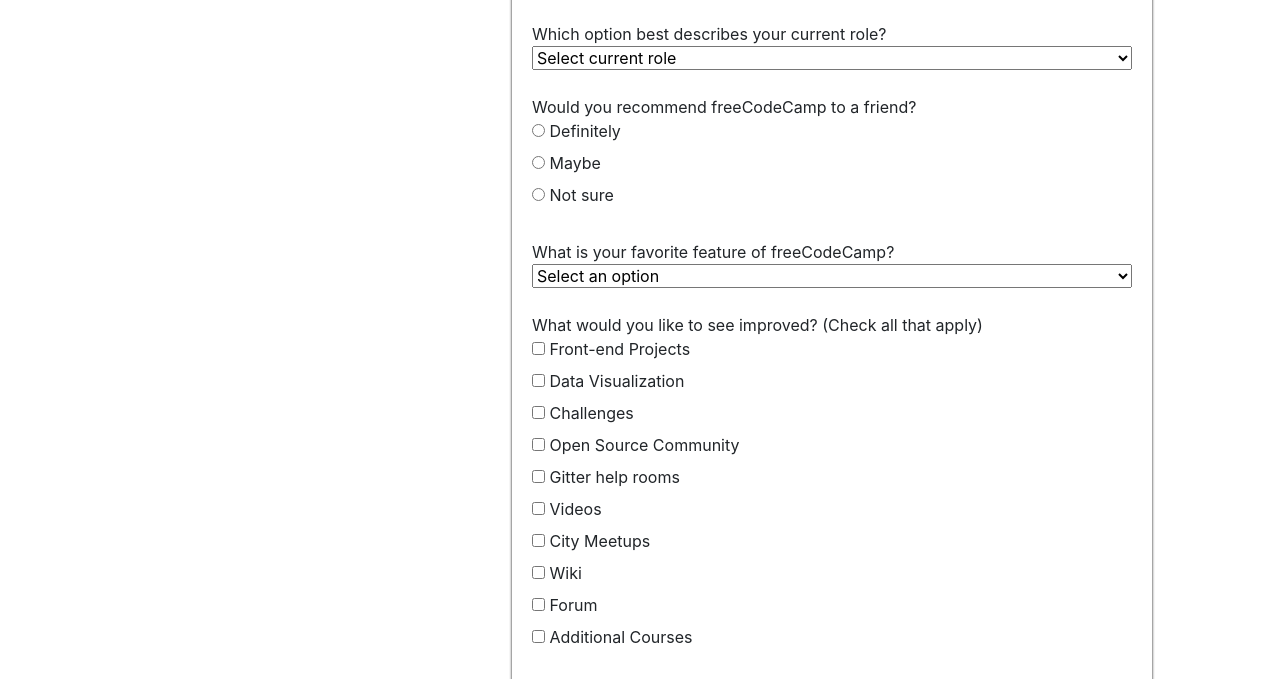
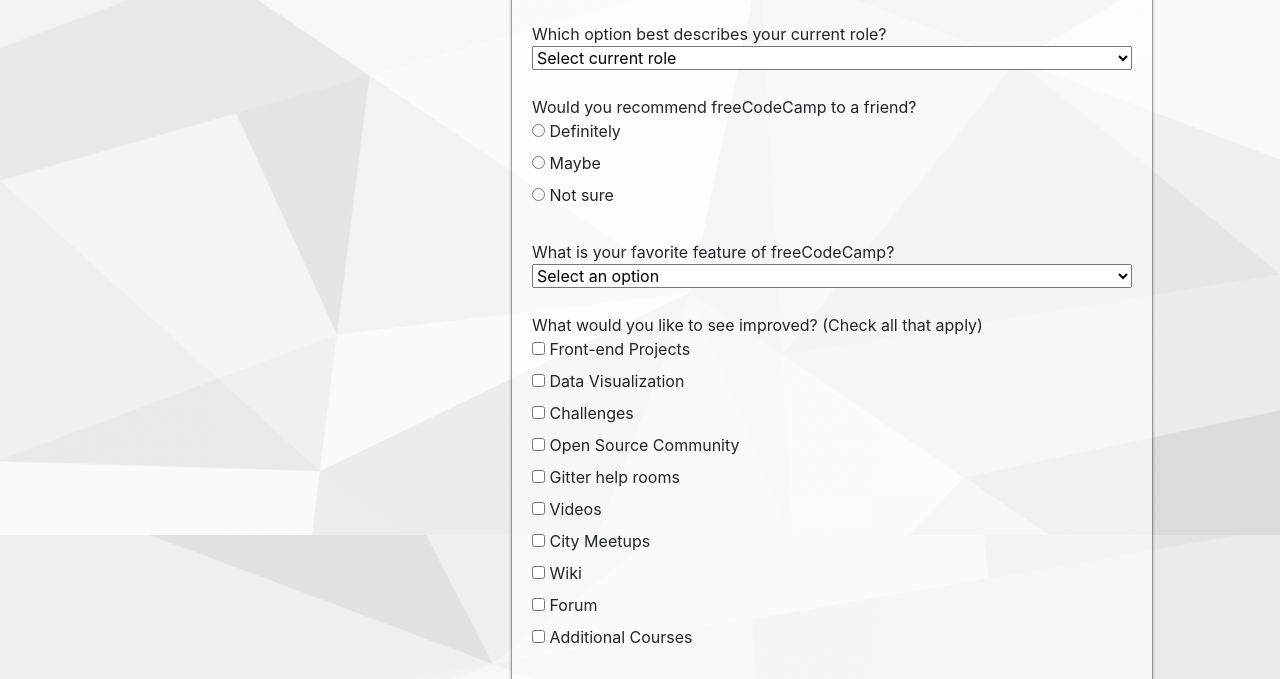
Before and after one commit to DaniDjaoen/FCC-Survey-Form-Page-2020, a plain HTML site: page index.html in a window 1280 px wide. Shown: the part 265-944 px from the top of the page. Drawn offline with Linux system fonts and the light colour scheme; the site is published under a folder, as on GitHub Pages, so addresses that start at the root find nothing.

Commit message:
Fixed background image url path to be able to show on GH-Pages

```diff
--- a/assets/styles/main.css
+++ b/assets/styles/main.css
@@ -2,7 +2,7 @@ img {
     width: 100%;
 }
 body {
-    background-image: url(/assets/images/background.png);
+    background-image: url(../../assets/images/background.png);
     background-size: cover;
     background-position: center center;
     background-attachment: fixed;
```
